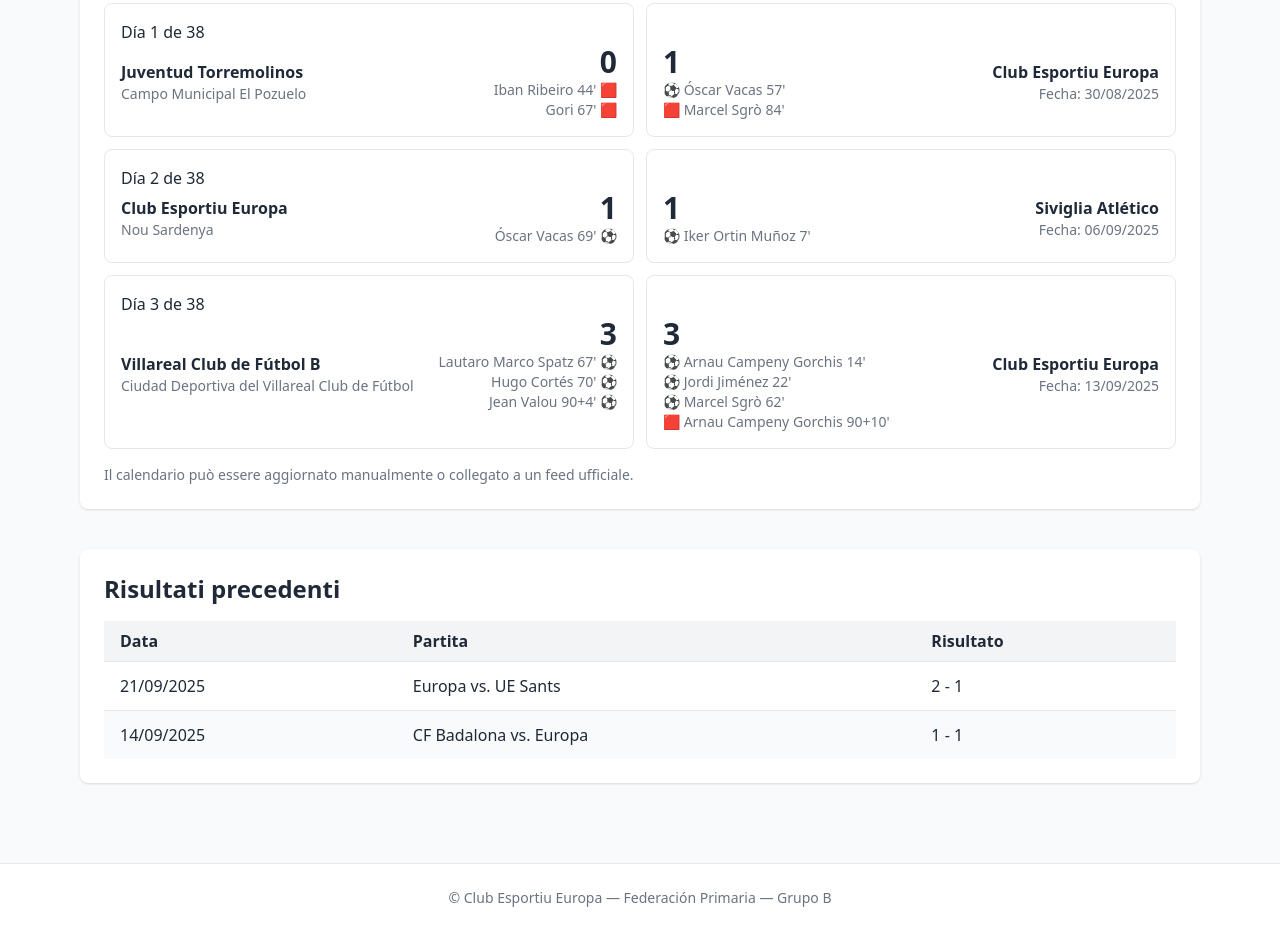
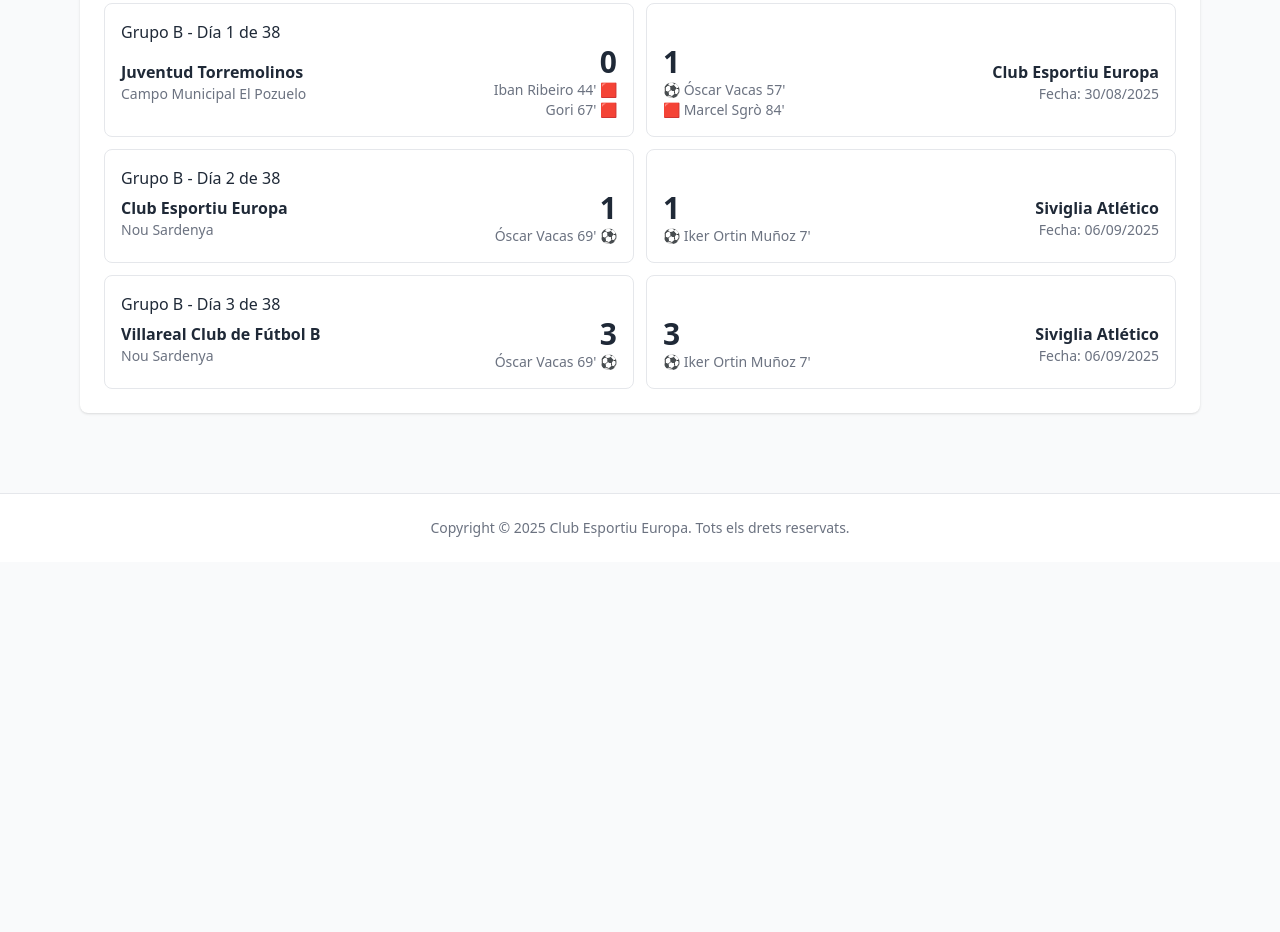
Before and after one commit to GianoR130/SITO-SPAGNOLO-CALCIO, a plain HTML site: page calendario.html in a window 1280 px wide. Shown: the part 381-1313 px from the top of the page. After the commit the page ends 943 px from the top, so only its background shows below. Drawn offline with nearby package versions, Linux system fonts and the light colour scheme.

Commit message:
Update calendario.html

```diff
--- a/calendario.html
+++ b/calendario.html
@@ -50,7 +50,7 @@
      <h2 class="text-2xl font-bold">Partidos:</h2>
      <div class="mt-4 grid gap-3 md:grid-cols-2">
        <article class="p-4 border rounded-lg">
-         <p class="text-base">Día 1 de 38</p>
+         <p class="text-base">Grupo B - Día 1 de 38</p>
          <div class="flex items-center justify-between">
            <div>
              <h3 class="font-semibold">Juventud Torremolinos</h3>
@@ -83,7 +83,7 @@
 
 
        <article class="p-4 border rounded-lg">
-         <p class="text-base">Día 2 de 38</p>
+         <p class="text-base">Grupo B - Día 2 de 38</p>
          <div class="flex items-center justify-between">
            <div>
              <h3 class="font-semibold">Club Esportiu Europa</h3>
@@ -112,19 +112,18 @@
        </article>
 
 
-       <!-- Giorno 3 -->
 
 
        <article class="p-4 border rounded-lg">
-         <p class="text-base">Día 3 de 38</p>
+         <p class="text-base">Grupo B - Día 3 de 38</p>
          <div class="flex items-center justify-between">
            <div>
              <h3 class="font-semibold">Villareal Club de Fútbol B</h3>
-             <p class="text-sm text-gray-500">Ciudad Deportiva del Villareal Club de Fútbol</p>
+             <p class="text-sm text-gray-500">Nou Sardenya</p>
            </div>
            <div class="text-right">
              <p class="font-bold text-3xl">3</p>
-             <p class="text-sm text-gray-500">Lautaro Marco Spatz 67' ⚽<br>Hugo Cortés 70' ⚽<br>Jean Valou 90+4' ⚽<br> <br></p>
+             <p class="text-sm text-gray-500">Óscar Vacas 69' ⚽</p>
            </div>
          </div>
        </article>
@@ -135,58 +134,23 @@
          <div class="flex items-center justify-between">
            <div>
              <h3 class="font-bold text-3xl">3</h3>
-             <p class="text-sm text-gray-500">⚽ Arnau Campeny Gorchis 14'<br>⚽ Jordi Jiménez 22'<br>⚽ Marcel Sgrò 62'<br>🟥 Arnau Campeny Gorchis 90+10'</p>
+             <p class="text-sm text-gray-500">⚽ Iker Ortin Muñoz 7'</p>
            </div>
            <div class="text-right">
-             <p class="font-semibold">Club Esportiu Europa</p>
-             <p class="text-sm text-gray-500">Fecha: 13/09/2025</p>
+             <p class="font-semibold">Siviglia Atlético</p>
+             <p class="text-sm text-gray-500">Fecha: 06/09/2025</p>
            </div>
          </div>
-       </article>
-
-
-       <!-- altre partite da aggiungere -->
+        </article>
      </div>
-     <p class="mt-4 text-sm text-gray-500">Il calendario può essere aggiornato manualmente o collegato a un feed ufficiale.</p>
    </section>
-
-
-   <!-- Archivio risultati -->
-   <section class="bg-white rounded-lg p-6 shadow">
-     <h2 class="text-2xl font-bold">Risultati precedenti</h2>
-     <table class="mt-4 min-w-full table-auto border-collapse">
-       <thead>
-         <tr class="bg-gray-100 text-left">
-           <th class="px-4 py-2">Data</th>
-           <th class="px-4 py-2">Partita</th>
-           <th class="px-4 py-2">Risultato</th>
-         </tr>
-       </thead>
-       <tbody>
-         <tr class="border-t">
-           <td class="px-4 py-3">21/09/2025</td>
-           <td class="px-4 py-3">Europa vs. UE Sants</td>
-           <td class="px-4 py-3">2 - 1</td>
-         </tr>
-         <tr class="border-t bg-gray-50">
-           <td class="px-4 py-3">14/09/2025</td>
-           <td class="px-4 py-3">CF Badalona vs. Europa</td>
-           <td class="px-4 py-3">1 - 1</td>
-         </tr>
-       </tbody>
-     </table>
-   </section>
-
-
  </main>
-
 
  <footer class="mt-10 py-6 bg-white border-t">
    <div class="max-w-6xl mx-auto px-4 text-sm text-gray-500 flex justify-center items-center">
-     <div>© Club Esportiu Europa — Federación Primaria — Grupo B</div>
+     <div>Copyright © 2025 Club Esportiu Europa. Tots els drets reservats.</div>
    </div>
  </footer>
 
-
 </body>
 </html>
```
